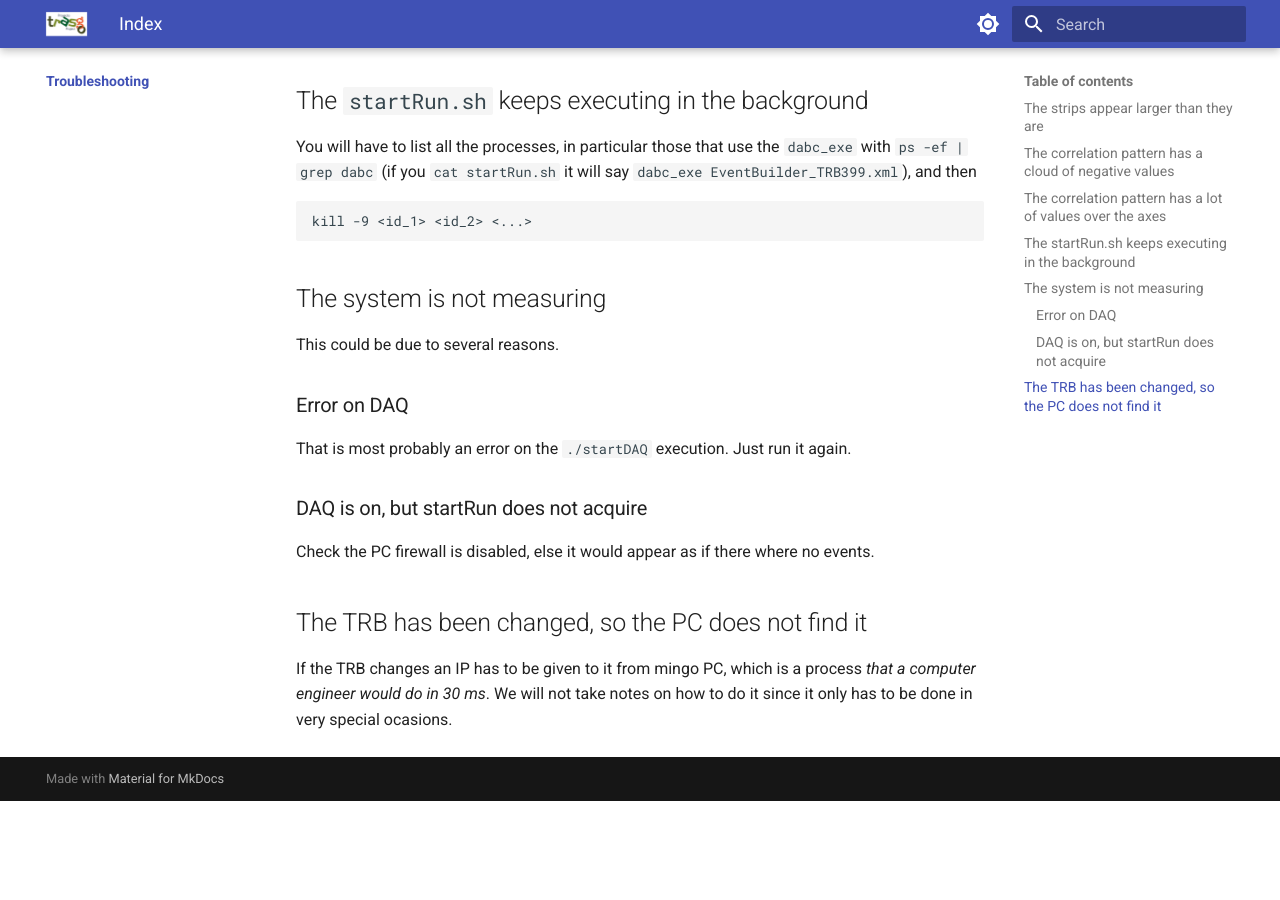
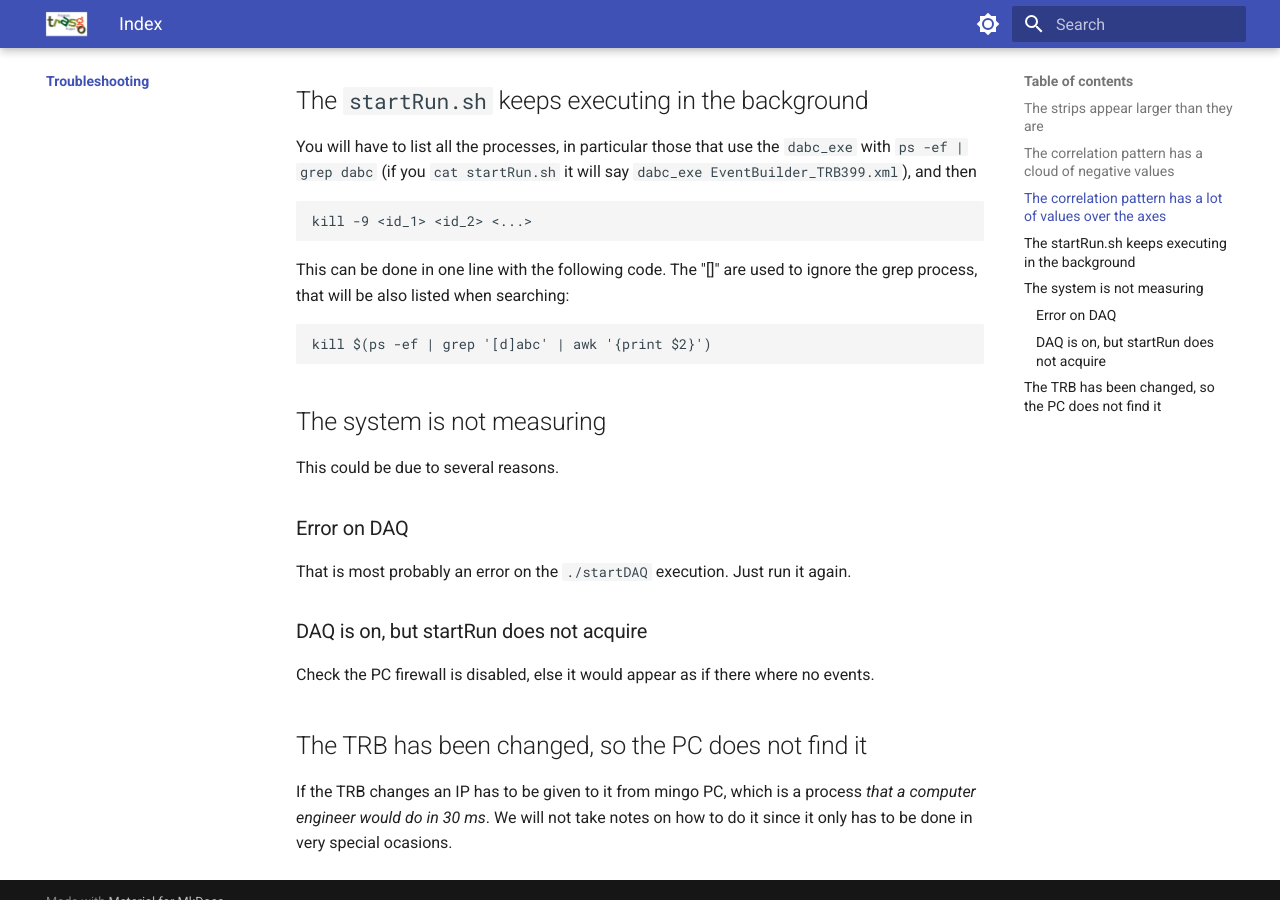
Before and after one commit to cayesoneira/miniTRASGO-documentation, an MkDocs documentation site: the page built from docs/help/index.md, in a window 1280 px wide and 900 px high, scrolled down 1064 px. Built offline with MkDocs 1.6.1 and Material for MkDocs 9.7.7, drawn with Linux system fonts in a browser that asks for light colours; before the commit the page ends 1865 px from its top, so only the background shows below that.

Commit message:
Update index.md

```diff
--- a/docs/help/index.md
+++ b/docs/help/index.md
@@ -17,6 +17,9 @@
 You will have to list all the processes, in particular those that use the `dabc_exe` with `ps -ef | grep dabc` (if you `cat startRun.sh` it will say `dabc_exe EventBuilder_TRB399.xml`), and then
 
     kill -9 <id_1> <id_2> <...>
+This can be done in one line with the following code. The "[]" are used to ignore the grep process, that will be also listed when searching:
+
+    kill $(ps -ef | grep '[d]abc' | awk '{print $2}')
 
 ## The system is not measuring
 This could be due to several reasons.
```
